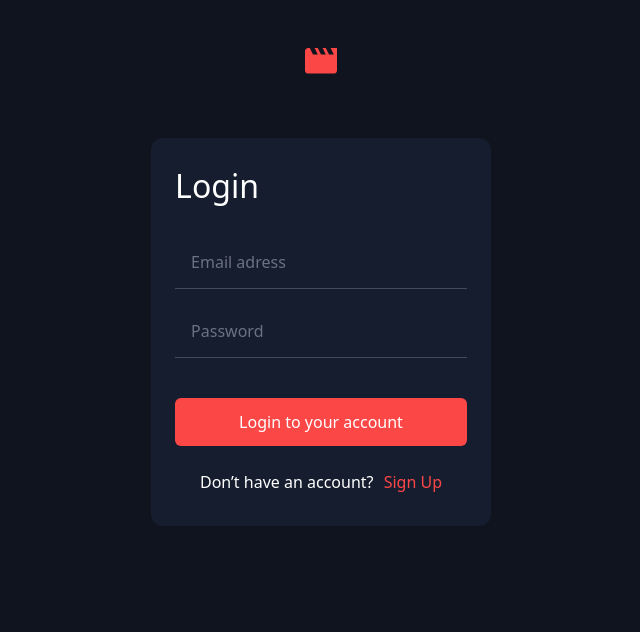
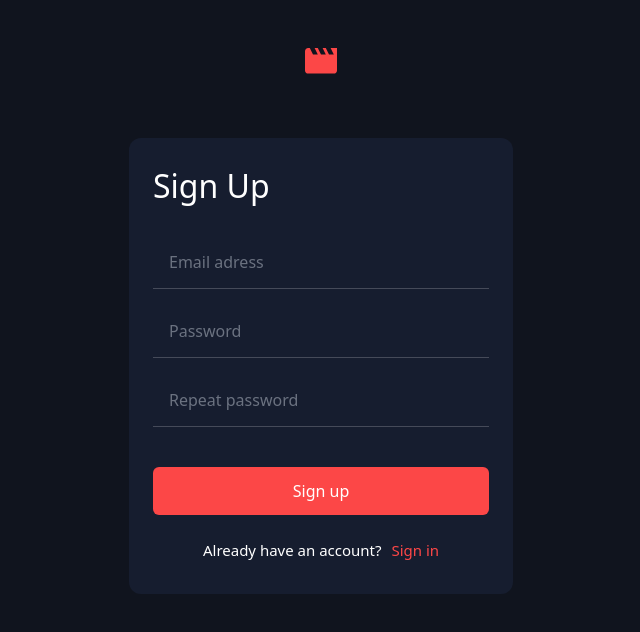
Before and after one commit to Tailung1/movieapp-fullstack, a React (Vite) app: page /signup in a window 1280 px wide. Shown: the top 632 px of the page, without its empty margins (319-959 px from the left). Built offline with nearby package versions, Linux system fonts and the light colour scheme.

Commit message:
set up routing for sign in/up files

```diff
--- a/package.json
+++ b/package.json
@@ -12,7 +12,8 @@
   "dependencies": {
     "framer-motion": "^12.23.12",
     "react": "^19.1.1",
-    "react-dom": "^19.1.1"
+    "react-dom": "^19.1.1",
+    "react-router-dom": "^7.8.2"
   },
   "devDependencies": {
     "@eslint/js": "^9.33.0",
--- a/src/App.tsx
+++ b/src/App.tsx
@@ -1,10 +1,10 @@
-import SignIn from "./pages/signIn";
+import { RouterProvider } from "react-router-dom";
+import router from "./routes/routes";
+
 
 function App() {
   return (
-    <>
-      <SignIn />
-    </>
+    <RouterProvider router={router} />
   );
 }
 
--- a/src/pages/signIn.tsx
+++ b/src/pages/signIn.tsx
@@ -15,16 +15,16 @@ export default function SignIn() {
           fill='#FC4747'
         />
       </svg>
-      <div className='bg-[#161D2F] flex flex-col   rounded-xl  pt-6 px-6 pb-8 '>
+      <div className='bg-[#161D2F] w-full max-w-xs  flex flex-col    rounded-xl  pt-6 px-6 pb-8 '>
         <h2 className='text-[32px] mb-[40px]  text-white'>Login</h2>
         <div className=' flex flex-col gap-[30px]'>
           <FloatingInput label='Email adress' type="text" />
           <FloatingInput label='Password' type="password" />
         </div>
-        <button className=' cursor-pointer text-white py-3 mt-[40px] mb-6 px-16 bg-[#FC4747] rounded-[6px]'>
+        <button className=' w-full cursor-pointer text-white py-3 mt-10 mb-6  bg-[#FC4747] rounded-md'>
           Login to your account
         </button>
-        <p className='text-white text-base text-center'>
+        <p className='text-white text-[15px] text-center'>
           Don’t have an account?{" "}
           <span className='text-[#FC4747] ml-[6px] cursor-pointer'>
             Sign Up
--- a/src/pages/signUp.tsx
+++ b/src/pages/signUp.tsx
@@ -1,6 +1,37 @@
+import FloatingInput from "../shared/FloatingInput";
 
 export default function SignUp() {
   return (
-    <div>SignUp</div>
-  )
+    <div className='bg-[#10141E]  flex flex-col gap-16 items-center h-screen pt-[48px] px-[24px] pb-[170px]'>
+      <svg
+        xmlns='http://www.w3.org/2000/svg'
+        width='32'
+        height='26'
+        viewBox='0 0 32 26'
+        fill='none'
+      >
+        <path
+          d='M25.6 0L28.8 6.4H24L20.8 0H17.6L20.8 6.4H16L12.8 0H9.6L12.8 6.4H8L4.8 0H3.2C1.432 0 0.016 1.432 0.016 3.2L0 22.4C0 24.168 1.432 25.6 3.2 25.6H28.8C30.568 25.6 32 24.168 32 22.4V0H25.6Z'
+          fill='#FC4747'
+        />
+      </svg>
+      <div className='bg-[#161D2F] w-full max-w-sm  flex flex-col    rounded-xl  pt-6 px-6 pb-8 '>
+        <h2 className='text-[32px] mb-[40px]  text-white'>Sign Up</h2>
+        <div className=' flex flex-col gap-[30px]'>
+          <FloatingInput label='Email adress' type='text' />
+          <FloatingInput label='Password' type='password' />
+          <FloatingInput label='Repeat password' type='password' />
+        </div>
+        <button className=' w-full cursor-pointer text-white py-3 mt-10 mb-6  bg-[#FC4747] rounded-md'>
+          Sign up
+        </button>
+        <p className='text-white text-[15px] text-center'>
+          Already have an account?{" "}
+          <span className='text-[#FC4747] ml-[6px] cursor-pointer'>
+            Sign in
+          </span>
+        </p>
+      </div>
+    </div>
+  );
 }
--- /dev/null
+++ b/src/routes/routes.tsx
@@ -0,0 +1,14 @@
+import { createBrowserRouter } from "react-router-dom";
+import SignIn from "../pages/signIn";
+import SignUp from "../pages/signUp";
+
+const router = createBrowserRouter([
+  {
+    path: "/",
+    children: [
+      { index: true, element: <SignIn /> },
+      { path: "/signup", element: <SignUp /> },
+    ],
+  },
+]);
+export default router;
```
Also changed, not shown: src/shared/FloatingInput.tsx (+8 -3 lines), 1 other file (tests, documents, lock files or other folders).
